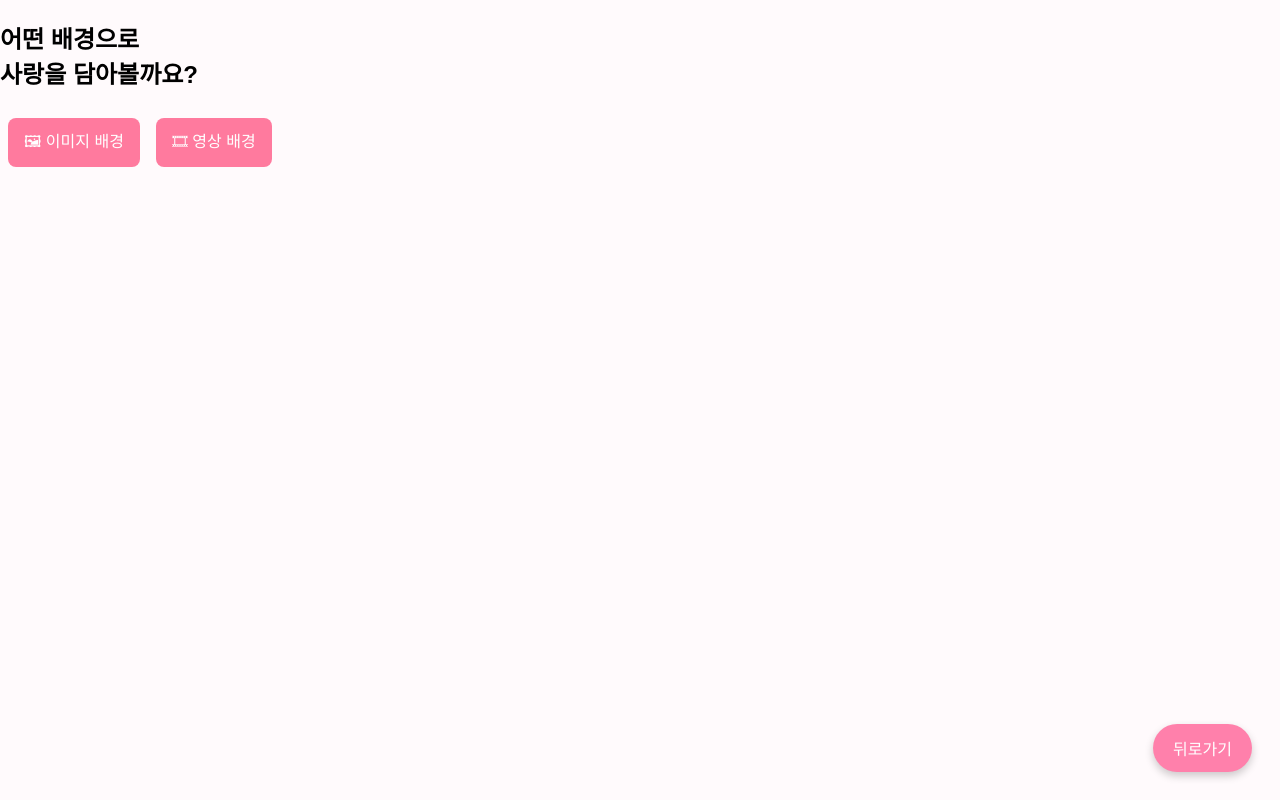
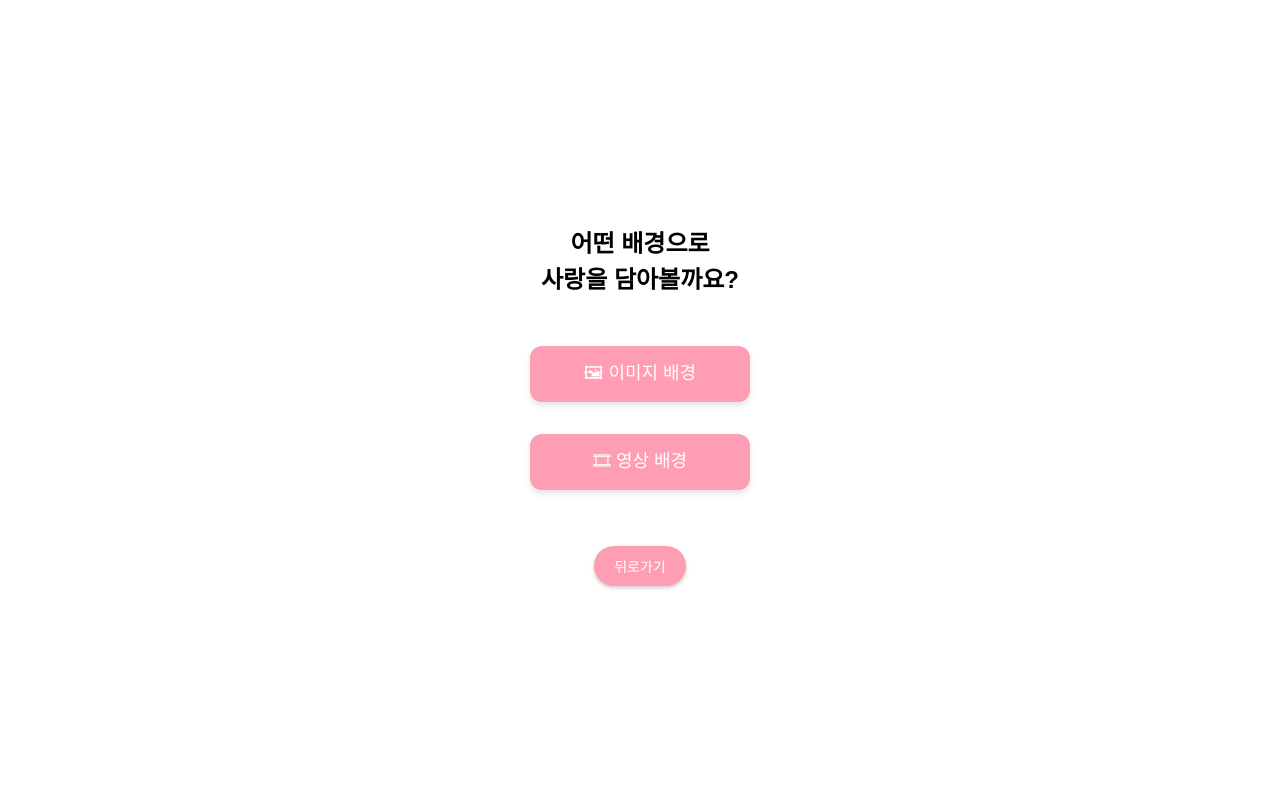
Before and after one commit to xeon-243859/ppongtok-app, a React (Vite) app: page /love/style in a window 1280 px wide. Built offline with nearby package versions, Linux system fonts and the light colour scheme.

Commit message:
🧭 위치 정중앙으로 고정 + 버튼 세로 정렬 확정

```diff
--- a/src/pages/StyleSelectPage.css
+++ b/src/pages/StyleSelectPage.css
@@ -1,88 +1,65 @@
-.page-container {
+/* 💯 화면 정중앙에 배치 (flex 기준) */
+.style-select-wrapper {
+  display: flex;
+  align-items: center;
+  justify-content: center;
+  height: 100vh;
+  background-color: #ffffff;
+}
+
+/* 📦 내부 콘텐츠 중앙 정렬 */
+.style-select-container {
   display: flex;
   flex-direction: column;
   align-items: center;
-  justify-content: center;
-  height: 100vh;
-  padding: 20px;
-  background-color: #fefefe;
-  position: relative;
+  text-align: center;
 }
 
-.question {
-  font-size: 1.8rem;
-  font-weight: 700;
+/* 📝 제목 텍스트 */
+.title-text {
+  font-size: 24px;
+  font-weight: bold;
+  line-height: 1.5;
   text-align: center;
   margin-bottom: 40px;
-  animation: typing 2s steps(30, end), blink-caret 0.75s step-end infinite;
-  white-space: nowrap;
-  overflow: hidden;
-  border-right: 2px solid #333;
-  max-width: 100%;
+  white-space: pre-line;
 }
 
-@keyframes typing {
-  from { width: 0 }
-  to { width: 100% }
+/* 🔘 버튼들을 세로 2줄로 고정 */
+.select-buttons {
+  display: flex;
+  flex-direction: column;
+  align-items: center;
+  gap: 16px;
+  margin-bottom: 40px;
 }
 
-@keyframes blink-caret {
-  from, to { border-color: transparent }
-  50% { border-color: #333; }
+/* ▶️ 버튼 공통 스타일 */
+.select-buttons button {
+  min-width: 220px;
+  font-size: 18px;
+  padding: 12px 24px;
+  border: none;
+  border-radius: 12px;
+  background-color: #ff9db5;
+  color: white;
+  cursor: pointer;
+  box-shadow: 0 4px 6px rgba(0,0,0,0.1);
+  transition: all 0.2s ease;
 }
 
-.selection-buttons {
-  display: flex;
-  flex-direction: column;
-  gap: 20px;
-  align-items: center;
-  justify-content: center;
-  width: 100%;
-  margin-top: 20px;
+.select-buttons button:hover {
+  transform: scale(1.05);
 }
 
-.selection-button {
-  display: flex;
-  align-items: center;
-  justify-content: center;
-  width: 80%;
-  max-width: 300px;
-  height: 60px;
-  background-color: white;
-  border: 2px solid #eee;
-  border-radius: 20px;
-  font-size: 1.5rem;
-  box-shadow: 0 2px 6px rgba(0, 0, 0, 0.1);
-  transition: all 0.3s ease;
-}
-
-.selection-button:hover {
-  transform: scale(1.05);
-  background-color: #fff0f5;
-}
-
-.button-label {
-  margin-left: 10px;
-  font-size: 1.2rem;
-  font-weight: 600;
-}
-
+/* ⬅️ 뒤로가기 버튼은 그대로 유지 */
 .back-button {
-  position: fixed;
-  bottom: 20px;
-  right: 20px;
-  padding: 12px 20px;
-  background-color: #ff80ab;
+  padding: 10px 20px;
+  background-color: #ff9db5;
   color: white;
   border: none;
-  border-radius: 30px;
-  font-size: 1rem;
-  box-shadow: 0 4px 8px rgba(0, 0, 0, 0.2);
+  border-radius: 999px;
+  font-size: 14px;
   cursor: pointer;
-  z-index: 100;
-  transition: background-color 0.3s;
+  box-shadow: 0 2px 4px rgba(0,0,0,0.2);
 }
-
-.back-button:hover {
-  background-color: #ff4f87;
-}
--- a/src/styles/StyleSelectPage.css
+++ b/src/styles/StyleSelectPage.css
@@ -1,9 +1,9 @@
-/* 💡 전체를 화면 정중앙에 배치 (수직 + 수평) */
+/* 💯 화면 정중앙에 배치 (flex 기준) */
 .style-select-wrapper {
     display: flex;
+    align-items: center;
     justify-content: center;
-    align-items: center;
-    height: 100vh; /* 뷰포트 전체 높이 */
+    height: 100vh;
     background-color: #ffffff;
   }
 
@@ -12,29 +12,31 @@
     display: flex;
     flex-direction: column;
     align-items: center;
-    justify-content: center;
     text-align: center;
   }
 
-  /* 📝 제목 텍스트 (두 줄 + 가운데) */
+  /* 📝 제목 텍스트 */
   .title-text {
     font-size: 24px;
     font-weight: bold;
-    line-height: 1.6;
+    line-height: 1.5;
+    text-align: center;
     margin-bottom: 40px;
     white-space: pre-line;
   }
 
-  /* 🎯 버튼 세로 배치 (두 줄) */
+  /* 🔘 버튼들을 세로 2줄로 고정 */
   .select-buttons {
     display: flex;
     flex-direction: column;
-    gap: 20px;
+    align-items: center;
+    gap: 16px;
     margin-bottom: 40px;
   }
 
-  /* 🔘 버튼 공통 스타일 */
+  /* ▶️ 버튼 공통 스타일 */
   .select-buttons button {
+    min-width: 220px;
     font-size: 18px;
     padding: 12px 24px;
     border: none;
@@ -42,16 +44,15 @@
     background-color: #ff9db5;
     color: white;
     cursor: pointer;
-    box-shadow: 0 4px 6px rgba(0, 0, 0, 0.1);
+    box-shadow: 0 4px 6px rgba(0,0,0,0.1);
     transition: all 0.2s ease;
-    min-width: 240px;
   }
 
   .select-buttons button:hover {
     transform: scale(1.05);
   }
 
-  /* ⬅️ 뒤로가기 버튼 (기존 그대로 유지) */
+  /* ⬅️ 뒤로가기 버튼은 그대로 유지 */
   .back-button {
     padding: 10px 20px;
     background-color: #ff9db5;
@@ -60,5 +61,5 @@
     border-radius: 999px;
     font-size: 14px;
     cursor: pointer;
-    box-shadow: 0 2px 4px rgba(0, 0, 0, 0.2);
+    box-shadow: 0 2px 4px rgba(0,0,0,0.2);
   }
```
